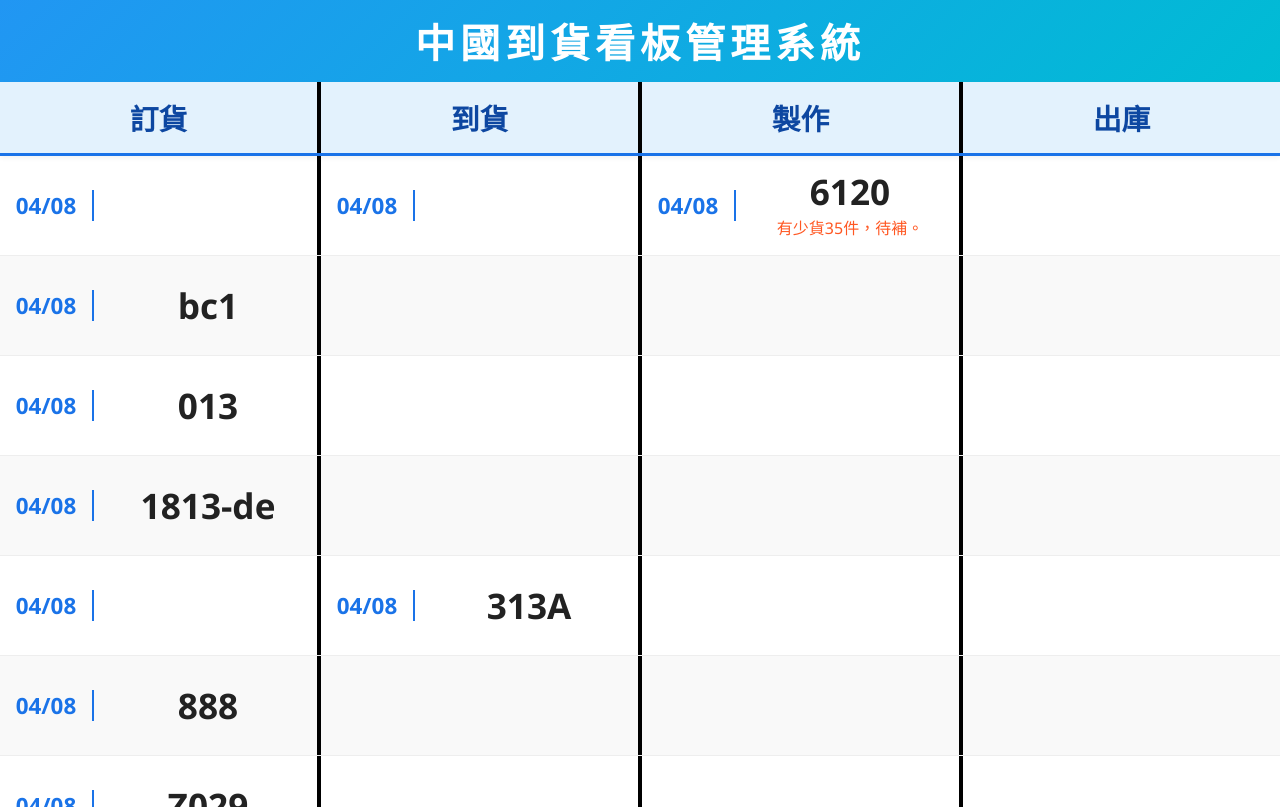
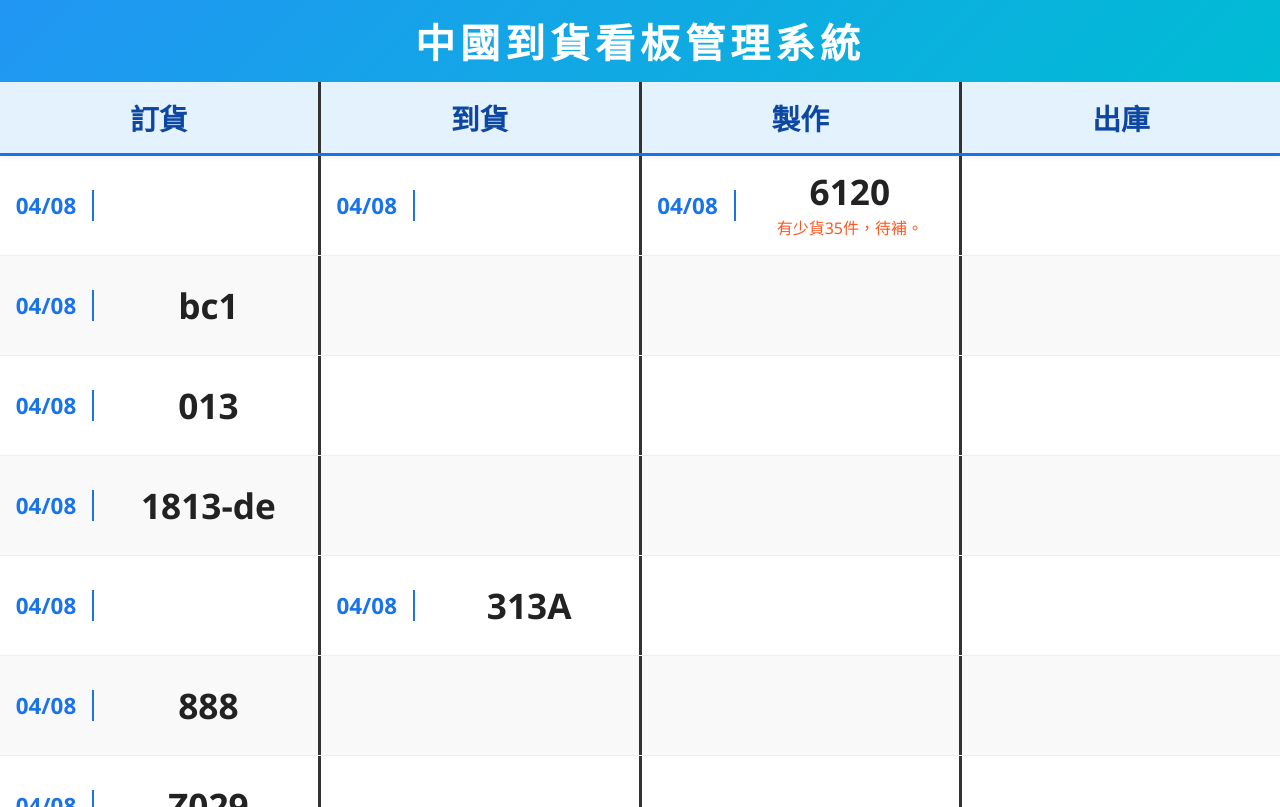
Before and after one commit to OdinLai/POR, a Flask app: page /show in a window 1280 px wide. Run offline with Flask 3, Linux system fonts and the light colour scheme; data comes from the database, SQL or seed files in the repository.

Commit message:
style: 微調看板分割線為 3px 深灰色

```diff
--- a/PORsystem/templates/show.html
+++ b/PORsystem/templates/show.html
@@ -45,7 +45,7 @@
         font-size: 1.8rem;
         font-weight: bold;
         color: #0d47a1;
-        border-right: 4px solid #000;
+        border-right: 3px solid #333;
     }
     .col-header:last-child { border-right: none; }
 
@@ -66,7 +66,7 @@
 
     .cell {
         flex: 1;
-        border-right: 4px solid #000;
+        border-right: 3px solid #333;
         display: flex;
         align-items: center;
         justify-content: center;
```
